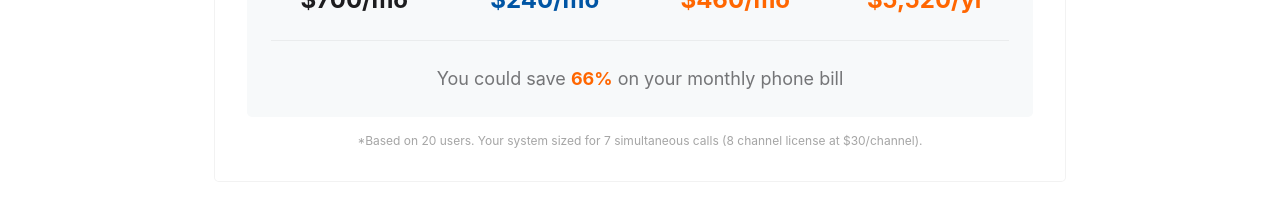
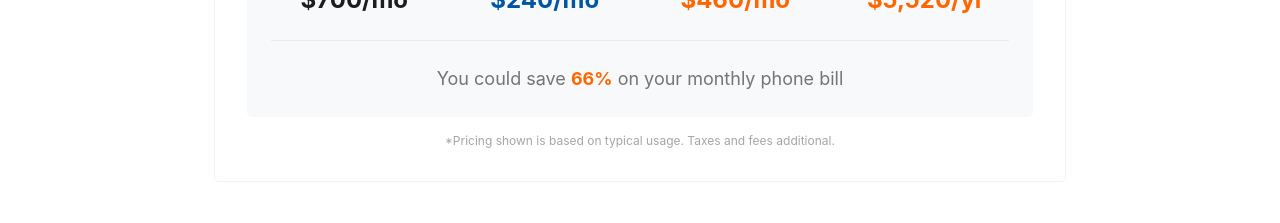
Before and after one commit to gsteinig/techwave-voip-opencode-v1, a Next.js app: page /pricing in a window 1280 px wide. Shown: the part 780-1003 px from the top of the page. Built offline with nearby package versions, Linux system fonts and the light colour scheme.

Commit message:
Remove pricing formula details, add taxes and fees note

```diff
--- a/src/components/PricingCalculator.tsx
+++ b/src/components/PricingCalculator.tsx
@@ -120,7 +120,7 @@ export default function PricingCalculator() {
       </div>
 
       <p className="text-xs text-text-primary/40 mt-4 text-center">
-        *Based on {users} users. Your system sized for {calculation.concurrentCalls} simultaneous calls ({calculation.licenseSize} channel license at $30/channel).
+        *Pricing shown is based on typical usage. Taxes and fees additional.
       </p>
     </div>
   );
```
